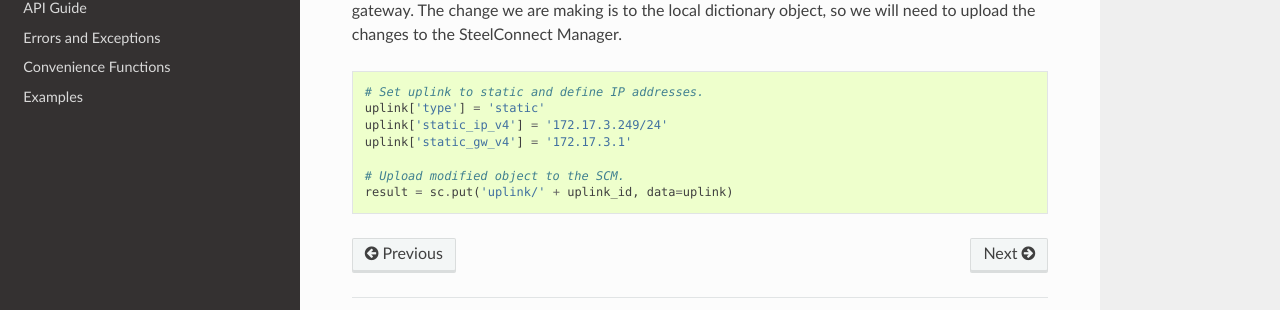
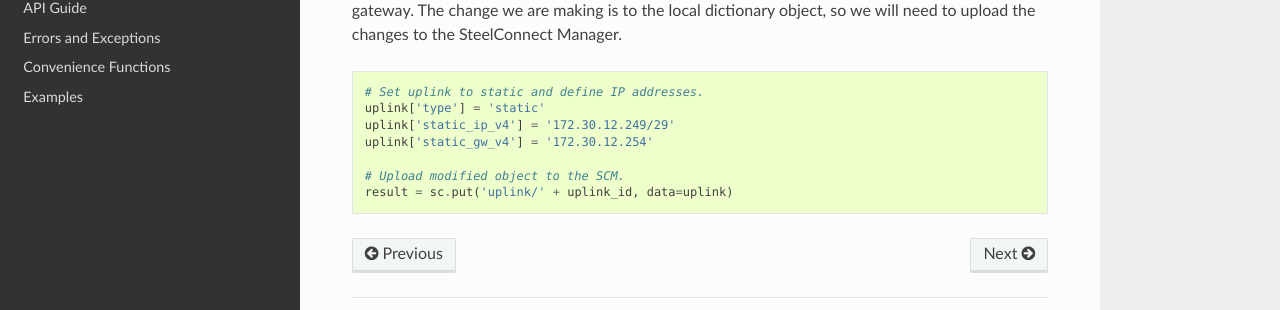
Before and after one commit to grelleum/SteelConnection, a Sphinx documentation site: the page built from docs/tutorial.rst, in a window 1280 px wide and 900 px high, scrolled down 1629 px. Shown: the part 497-807 px from the top of the window. Built offline with Sphinx 7.4.7 and the Read the Docs theme 2.0.0, drawn with Linux system fonts in a browser that asks for light colours.

Commit message:
Changed uplink IP addressing.

```diff
--- a/docs/tutorial.rst
+++ b/docs/tutorial.rst
@@ -113,8 +113,8 @@
 
    # Set uplink to static and define IP addresses.
    uplink['type'] = 'static'
-   uplink['static_ip_v4'] = '172.17.3.249/24'
-   uplink['static_gw_v4'] = '172.17.3.1'
+   uplink['static_ip_v4'] = '172.30.12.249/29'
+   uplink['static_gw_v4'] = '172.30.12.254'
 
    # Upload modified object to the SCM.
    result = sc.put('uplink/' + uplink_id, data=uplink)
```
